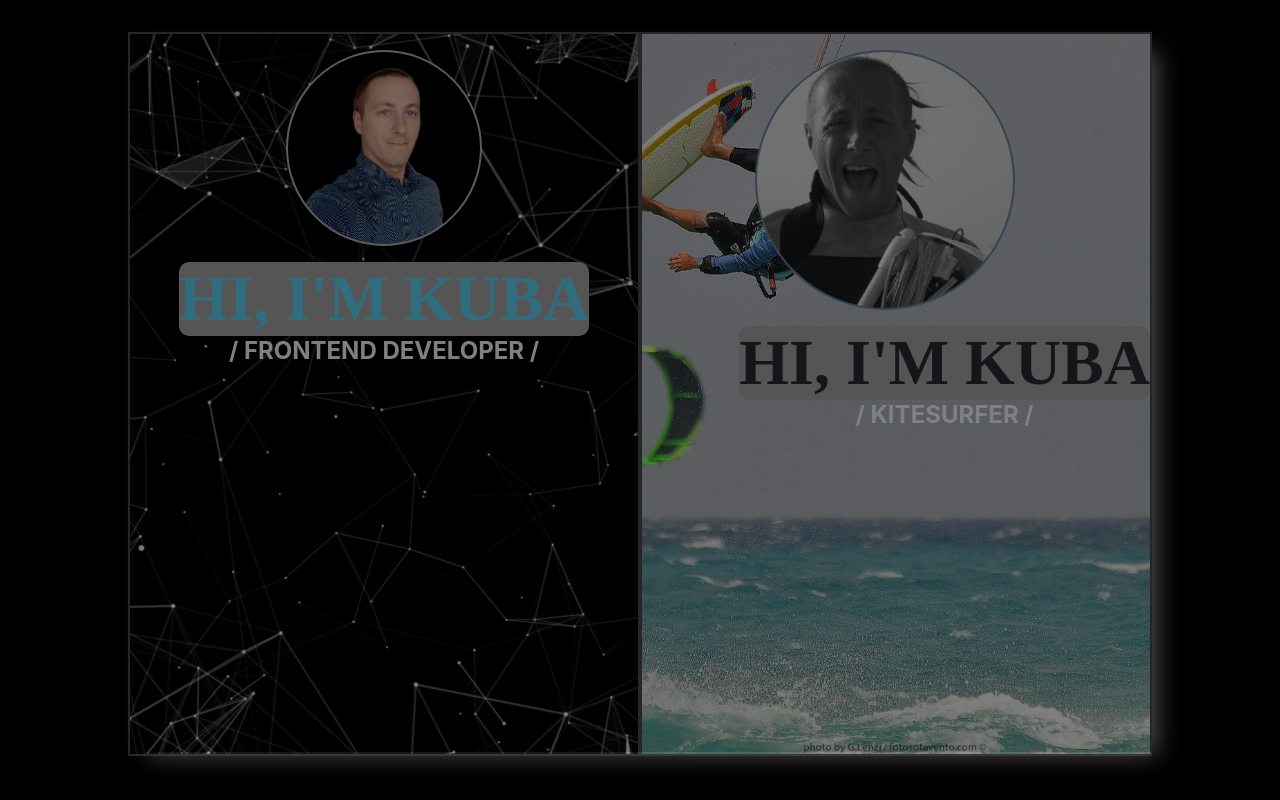
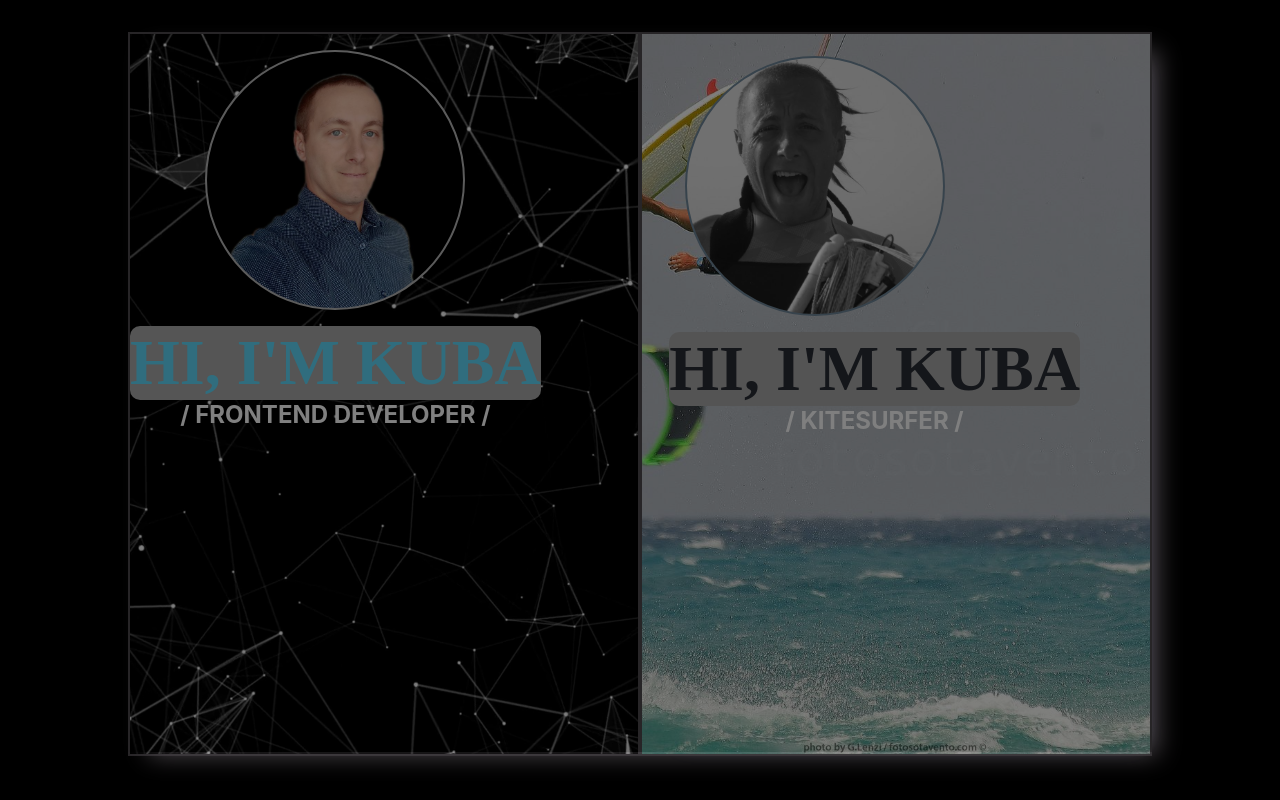
Before and after one commit to ogi009/KubaJuras, a React (Create React App) app: page / in a window 1280 px wide. Built offline with nearby package versions, Linux system fonts and the light colour scheme; a web font is replaced by a local one.

Commit message:
add video file

```diff
--- a/src/Pages/MainPage/MainPage.js
+++ b/src/Pages/MainPage/MainPage.js
@@ -1,6 +1,7 @@
 import React, {useState} from 'react';
 import "../../scss/_mainPage.scss";
 import TEst from "../Test/TEst";
+import video from '../../media/filmik.mp4'
 
 const MainPage = () => {
     const [widthIt, setWidthIt] = useState(50);
@@ -49,10 +50,14 @@ const MainPage = () => {
             </div>
             <div onMouseEnter={handlemousekite} onMouseLeave={mosueleaveit} style={kiteStyle} className="kite_container">
                 <div className="title kite_container-title">
-                    <div className="foto_kite"></div>
+                    <div className="foto_kite content"></div>
                     <h1>HI, I'M KUBA</h1>
                     <h2>/ KITESURFER /</h2>
                 </div>
+                {widthIt <=20 ? <div className="video_container"><video autoPlay muted loop className="video">
+                    <source src={video} type="video/mp4"/>
+                </video> </div>: null}
+
             </div>
         </div>
             </>
--- a/src/scss/_mainPage.scss
+++ b/src/scss/_mainPage.scss
@@ -9,12 +9,11 @@ html {
   box-shadow: 13px 11px 23px -8px rgba(79,74,79,1);
 }
 .it_container {
-
   background-image: url("../../src/media/Black-Background-Picture.png");
   background-size: cover;
   background-position: left;
   flex-direction: column;
-  align-items: center;
+  align-items: flex-start;
   border: 2px solid rgba(79,74,79,1);
   transition: 1s ease-in-out;
   opacity: 0.5;
@@ -38,8 +37,8 @@ html {
   align-items: center;
 }
 .foto_it {
-  width: 12em;
-  height: 12em;
+  width: 16em;
+  height: 16em;
   border-radius: 50%;
   border: 2px solid rgb(182, 182, 182);
   background-image: url("../../src/media/jaIT.jpg");
@@ -109,3 +108,18 @@ html {
   color: #282c34;
   font-family: 'Big Shoulders Inline Text', cursive;;
 }
+.video {
+  width: 100%;
+  height: 100%;
+
+}
+.kite_container-title {
+  position: fixed;
+  top: 40px;
+  right: 200px;
+}
+.video_container {
+  height: 100%;
+  width: 100%;
+  background-color: black;
+}
```
Also changed, not shown: 1 other file (tests, documents, lock files or other folders).
